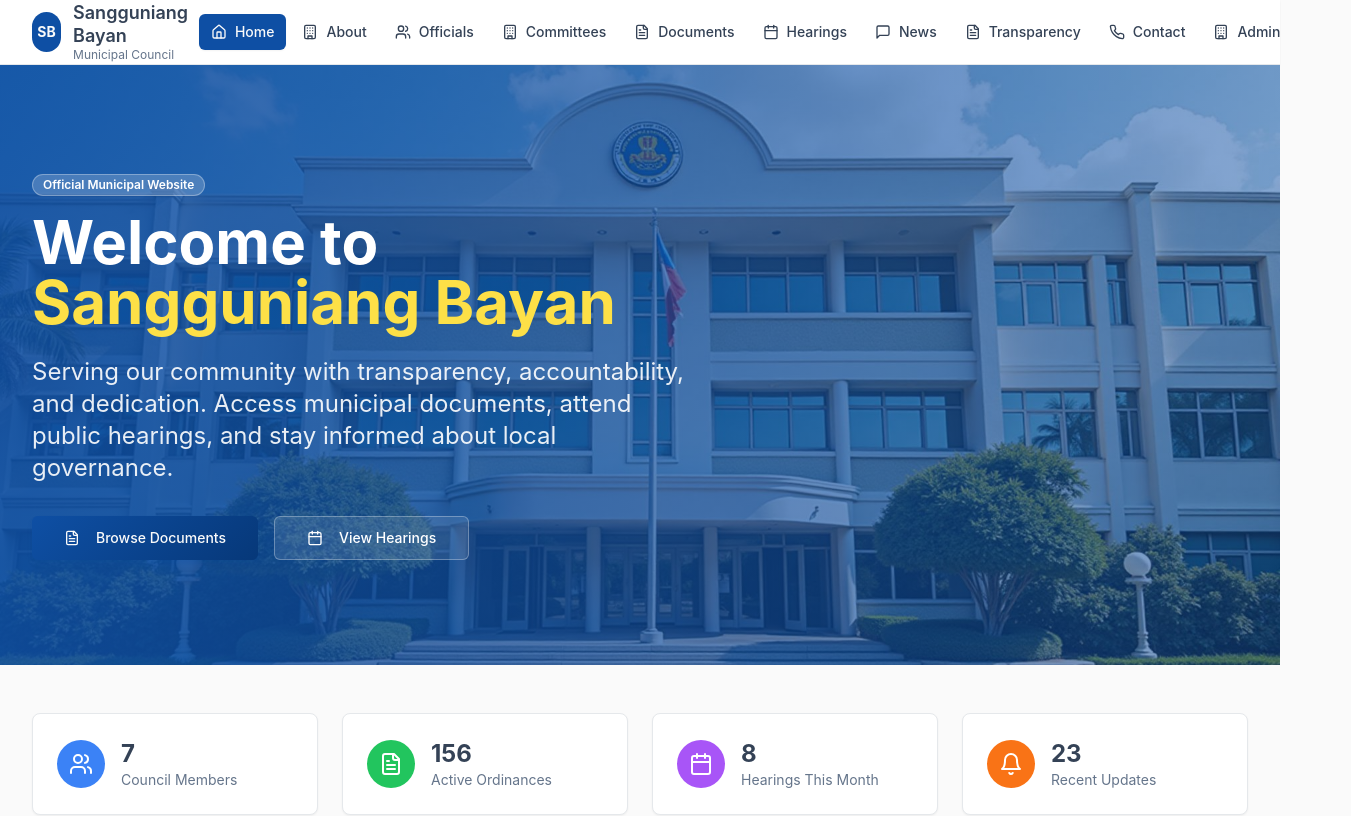
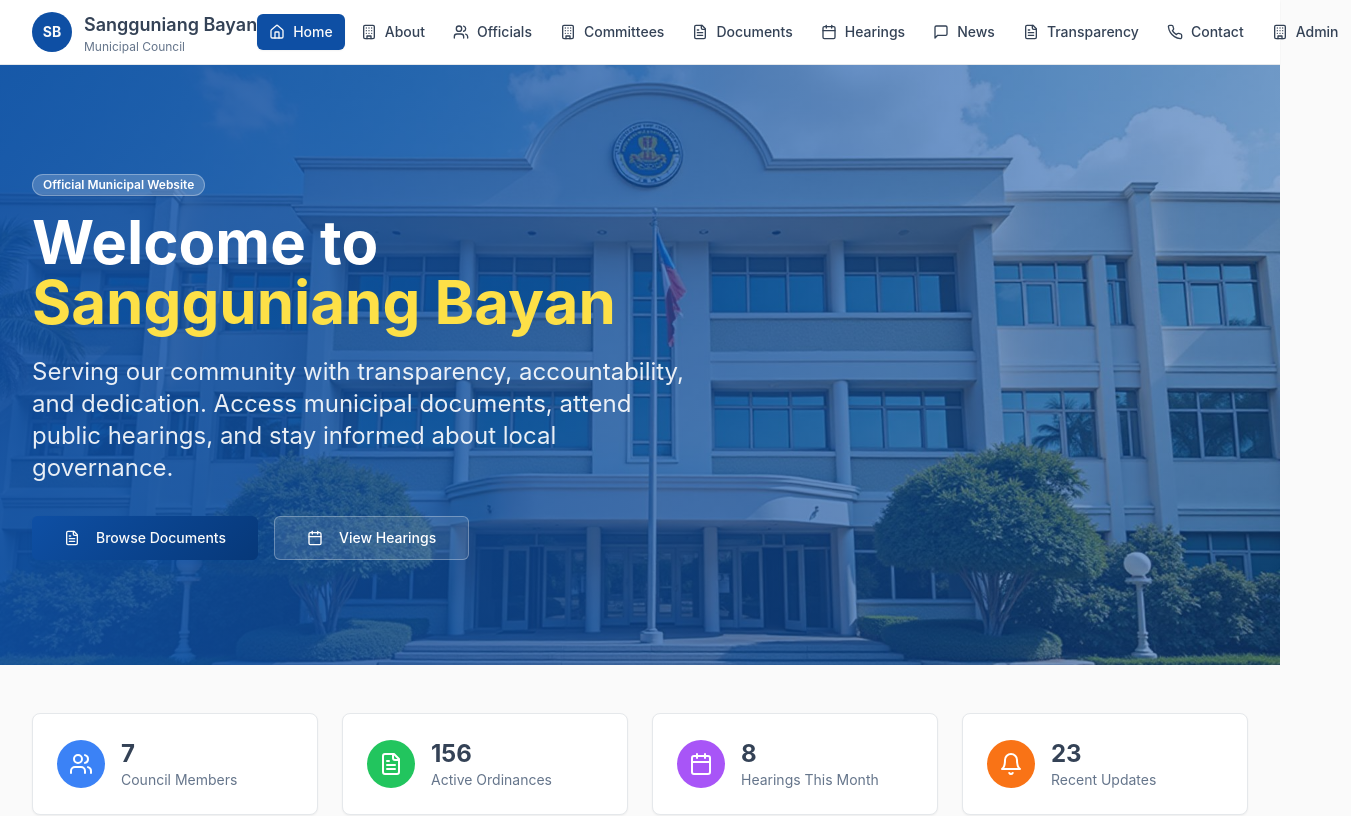
Before and after one commit to Gabrieldev1810/bayantabloid-lite, a React (Vite) app: page / in a window 1280 px wide. Shown: the top 816 px of the page, 1351 px wide, since content can reach past the window. Built offline with nearby package versions, Linux system fonts and the light colour scheme.

Commit message:
Fix layout responsiveness

```diff
--- a/src/components/Navigation.tsx
+++ b/src/components/Navigation.tsx
@@ -31,13 +31,13 @@ const Navigation = () => {
       <div className="max-w-7xl mx-auto px-4 sm:px-6 lg:px-8">
         <div className="flex justify-between items-center h-16">
           {/* Logo and Title */}
-          <Link to="/" className="flex items-center gap-3 hover:opacity-80 transition-opacity">
-            <div className="flex items-center justify-center w-10 h-10 rounded-full bg-primary text-primary-foreground font-bold text-sm">
+          <Link to="/" className="flex items-center gap-2 sm:gap-3 hover:opacity-80 transition-opacity min-w-0 flex-shrink-0">
+            <div className="flex items-center justify-center w-8 h-8 sm:w-10 sm:h-10 rounded-full bg-primary text-primary-foreground font-bold text-xs sm:text-sm flex-shrink-0">
               SB
             </div>
-            <div className="hidden sm:block">
-              <h1 className="text-lg font-semibold text-foreground leading-tight">Sangguniang Bayan</h1>
-              <p className="text-xs text-muted-foreground leading-tight">Municipal Council</p>
+            <div className="hidden xs:block sm:block min-w-0">
+              <h1 className="text-sm sm:text-lg font-semibold text-foreground leading-tight truncate">Sangguniang Bayan</h1>
+              <p className="text-xs text-muted-foreground leading-tight truncate">Municipal Council</p>
             </div>
           </Link>
 
```
